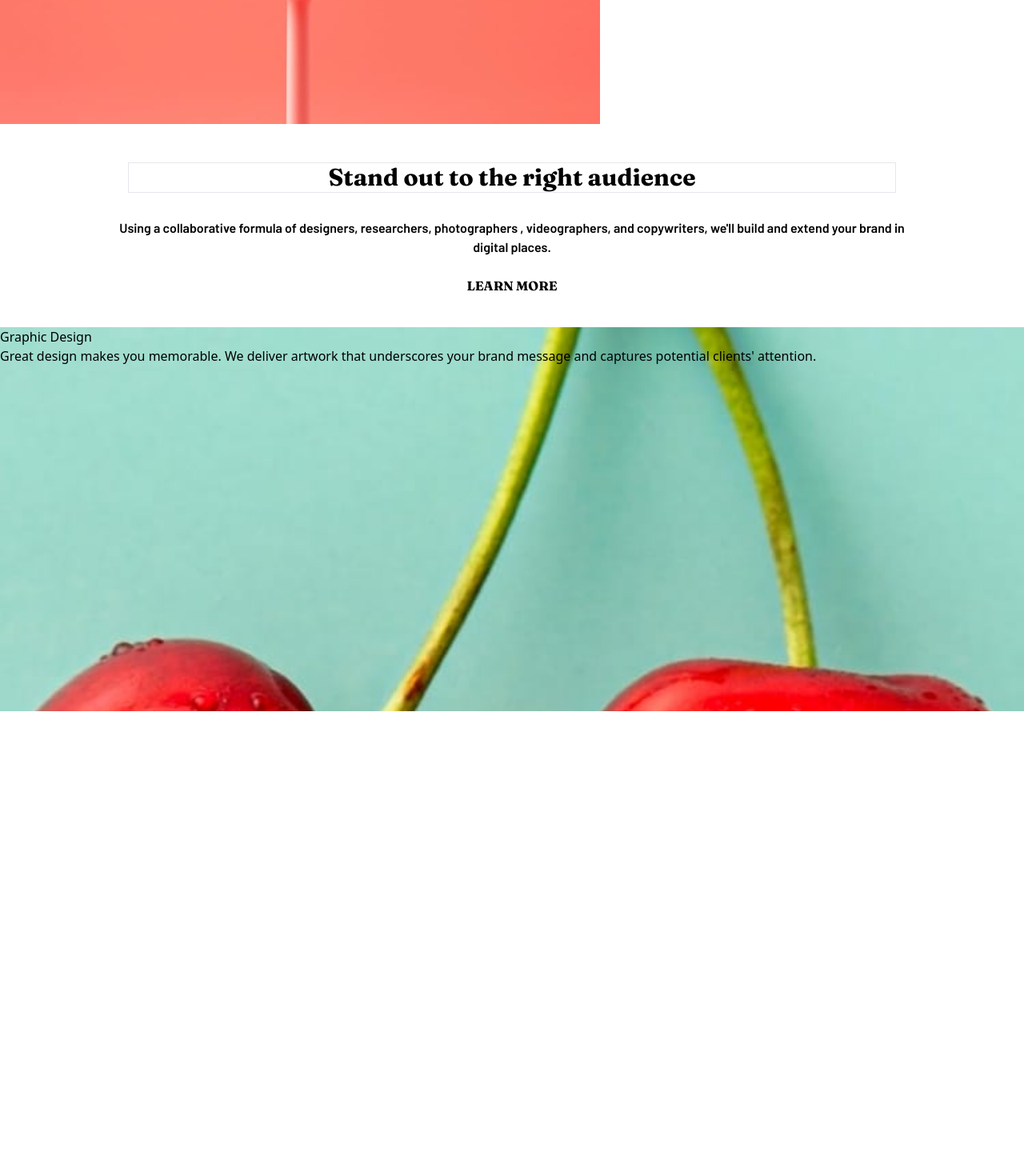
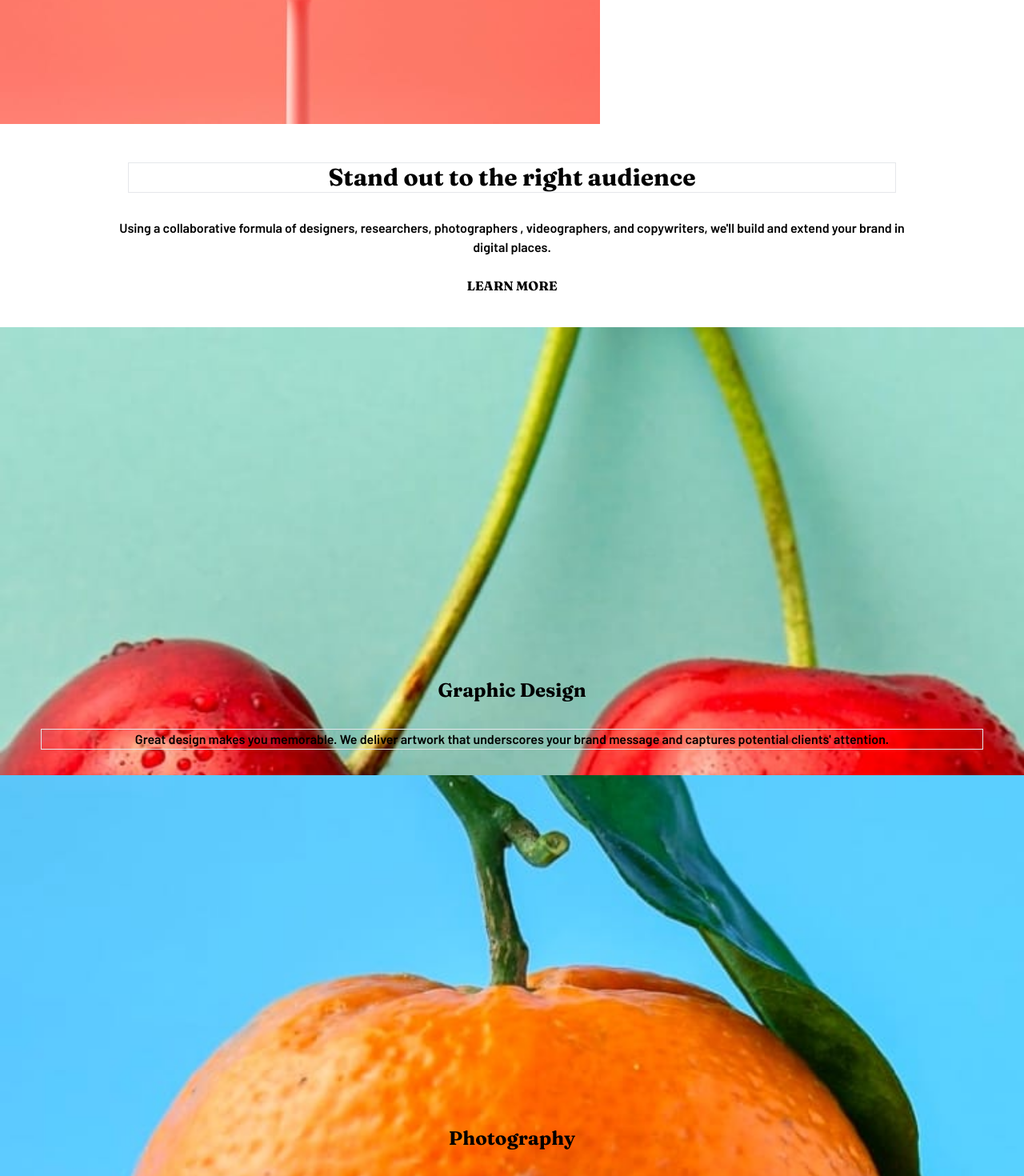
Before and after one commit to presh-031/Sunnyside-Landing-Page, a React (Create React App) app: page / in a window 1280 px wide. Shown: the part 1827-3297 px from the top of the page at 80% size. Before the commit the page ends 2716 px from the top, so only its background shows below. Built offline with nearby package versions, Linux system fonts and the light colour scheme.

Commit message:
finished grid component

```diff
--- a/src/components/Grid.jsx
+++ b/src/components/Grid.jsx
@@ -33,14 +33,26 @@ const Grid = () => {
         </div>
       </div>
       <div>
-        <div className="bg-no-repeat bg-cover  w-full h-[30rem]" style={{ backgroundImage: `url(${appleImage})` }}>
-          <p>Graphic Design</p>
-          <p>
+        <div
+          className="bg-no-repeat bg-cover  w-full h-[35rem] flex flex-col justify-end text-center"
+          style={{ backgroundImage: `url(${appleImage})` }}
+        >
+          <p className="font-fraunces text-2xl mb-8">Graphic Design</p>
+          <p className="mb-8 font-barlow w-[92%] mx-auto border">
             Great design makes you memorable. We deliver artwork that underscores your brand message and captures
             potential clients' attention.
           </p>
         </div>
-        <div style={{ backgroundImage: `url(${orangeImage})` }}></div>
+        <div
+          className="bg-no-repeat bg-cover  w-full h-[35rem] flex flex-col justify-end text-center"
+          style={{ backgroundImage: `url(${orangeImage})` }}
+        >
+          <p className="font-fraunces text-2xl mb-8">Photography</p>
+          <p className="mb-8 font-barlow w-[92%] mx-auto border">
+            Increase your credibility by getting the most stunning, high-quality photos that improves your business
+            image.
+          </p>
+        </div>
       </div>
     </section>
   );
```
